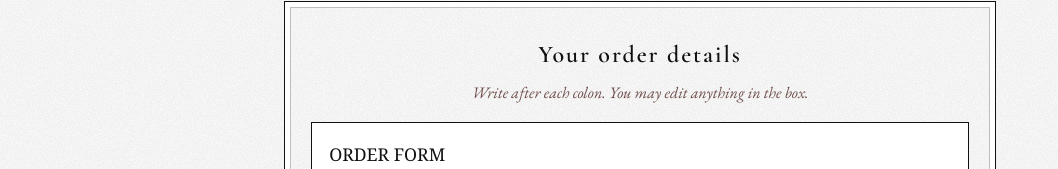
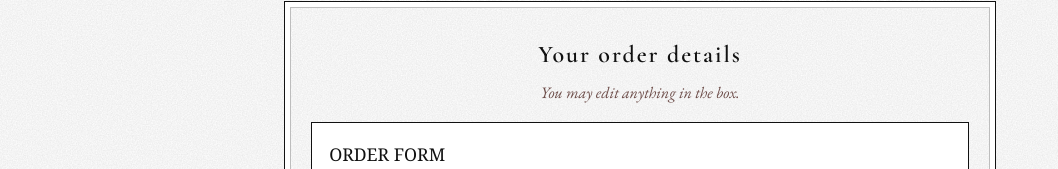
Before and after one commit to siskxamlings/cinema, a plain HTML site: page form.html in a window 1280 px wide. Shown: the part 332-501 px from the top of the page, without its empty margins (0-1058 px from the left). Drawn offline with nearby package versions, Linux system fonts and the light colour scheme; a web font is replaced by a local one.

Commit message:
Update form.html

```diff
--- a/form.html
+++ b/form.html
@@ -59,7 +59,7 @@ footer{text-align:center;color:var(--soft);font-style:italic;font-size:1rem;padd
 <svg class="orn" viewBox="0 0 300 36" aria-hidden="true"><g fill="none" stroke="#1a1a1a" stroke-width="1"><path d="M8 18H112M188 18H292"/><path d="M112 18C124 18 126 6 138 9C146 11 144 20 150 22C156 20 154 11 162 9C174 6 176 18 188 18"/><path d="M112 18C124 18 126 30 138 27C146 25 144 16 150 14C156 16 154 25 162 27C174 30 176 18 188 18"/><path d="M118 18H182" stroke-width=".6"/></g><circle cx="150" cy="18" r="2.6" fill="#1a1a1a"/><circle cx="8" cy="18" r="2" fill="#1a1a1a"/><circle cx="292" cy="18" r="2" fill="#1a1a1a"/></svg>
 <section class="card" aria-labelledby="t">
 <h2 id="t">Your order details</h2>
-<p class="hint">Write after each colon. You may edit anything in the box.</p>
+<p class="hint">You may edit anything in the box.</p>
 <label for="form" style="position:absolute;left:-9999px">Form text</label>
 <textarea id="form" spellcheck="false">ORDER FORM
 
```
